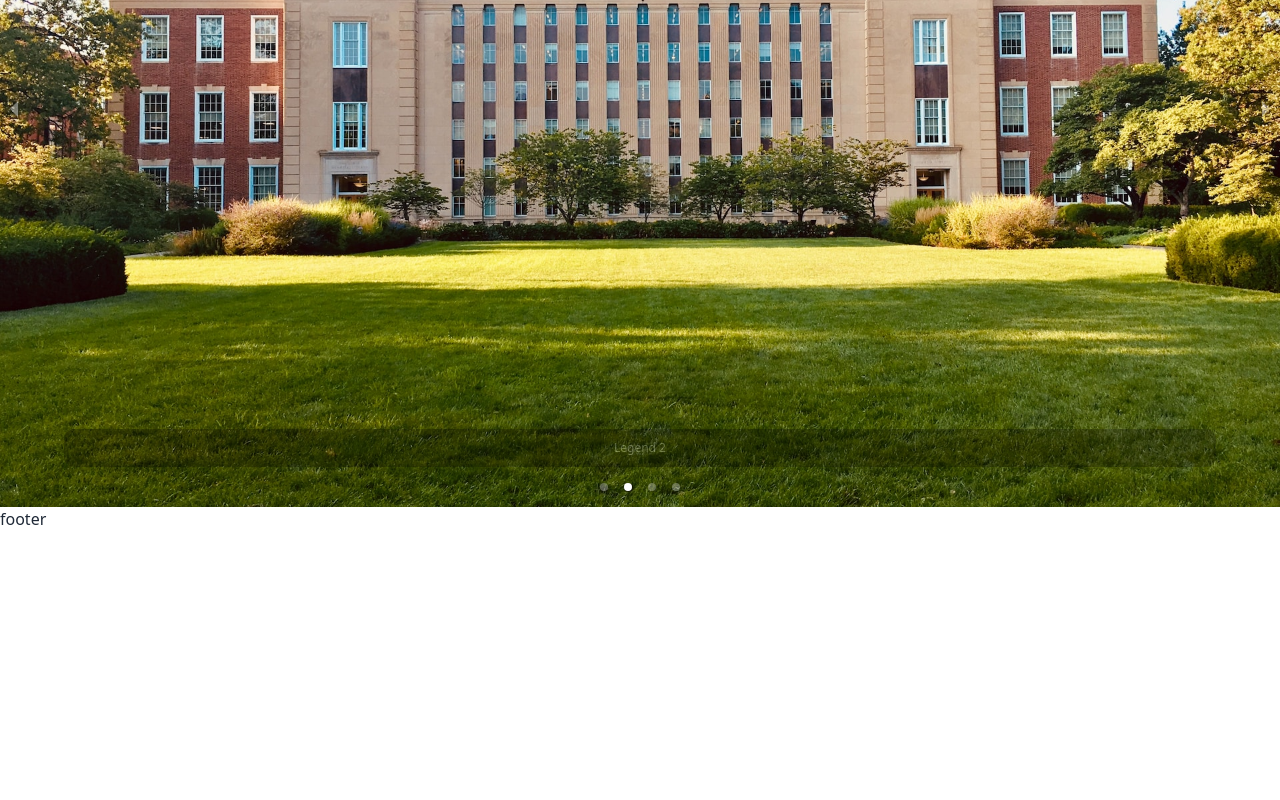
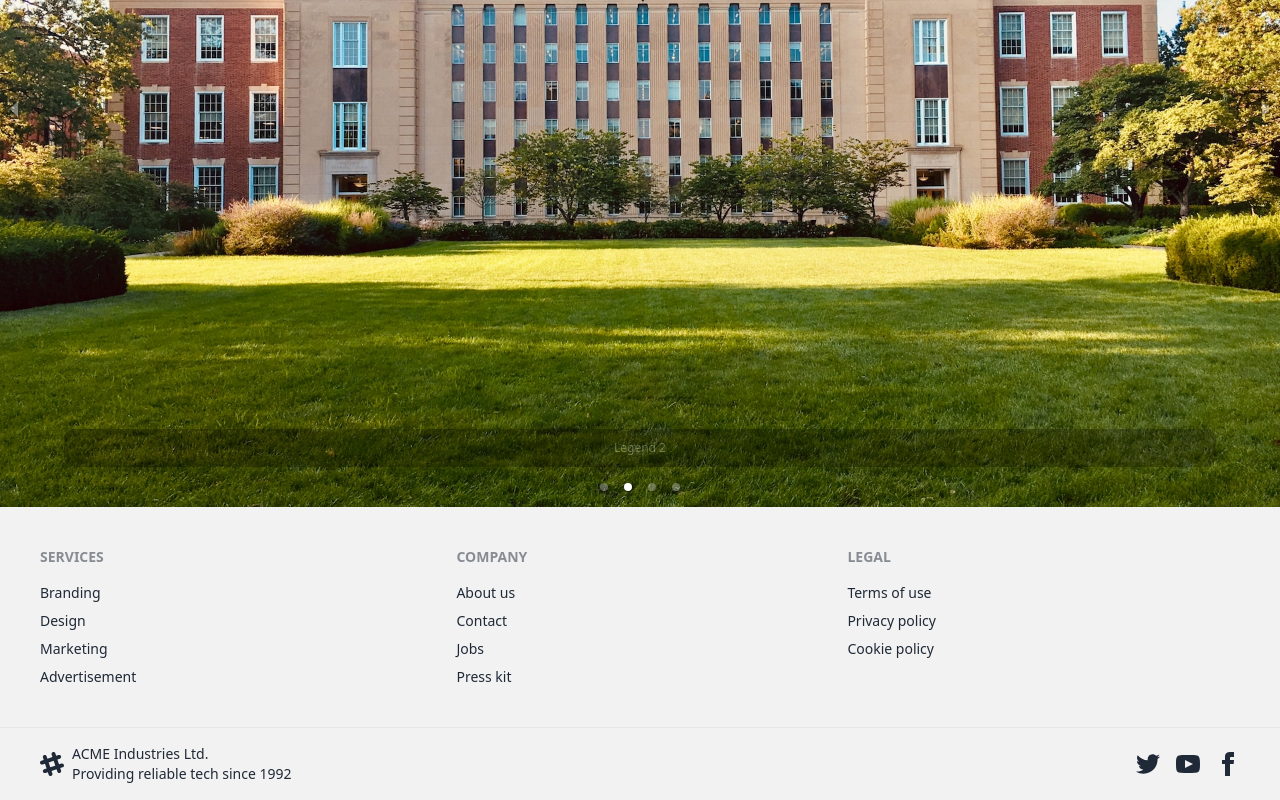
Before and after one commit to ProdipKumarShil/CollageConnect, a React (Vite) app: page / in a window 1280 px wide. Shown: the part 317-1117 px from the top of the page. Before the commit the page ends 848 px from the top, so only its background shows below. Built offline with nearby package versions, Linux system fonts and the light colour scheme.

Commit message:
added footer

```diff
--- a/src/shared/Footer/Footer.jsx
+++ b/src/shared/Footer/Footer.jsx
@@ -3,7 +3,41 @@
 const Footer = () => {
   return (
     <div>
-      footer
+      <footer className="footer p-10 bg-base-200 text-base-content">
+        <div>
+          <span className="footer-title">Services</span>
+          <a className="link link-hover">Branding</a>
+          <a className="link link-hover">Design</a>
+          <a className="link link-hover">Marketing</a>
+          <a className="link link-hover">Advertisement</a>
+        </div>
+        <div>
+          <span className="footer-title">Company</span>
+          <a className="link link-hover">About us</a>
+          <a className="link link-hover">Contact</a>
+          <a className="link link-hover">Jobs</a>
+          <a className="link link-hover">Press kit</a>
+        </div>
+        <div>
+          <span className="footer-title">Legal</span>
+          <a className="link link-hover">Terms of use</a>
+          <a className="link link-hover">Privacy policy</a>
+          <a className="link link-hover">Cookie policy</a>
+        </div>
+      </footer>
+      <footer className="footer px-10 py-4 border-t bg-base-200 text-base-content border-base-300">
+        <div className="items-center grid-flow-col">
+          <svg width="24" height="24" viewBox="0 0 24 24" xmlns="http://www.w3.org/2000/svg" fillRule="evenodd" clipRule="evenodd" className="fill-current"><path d="M22.672 15.226l-2.432.811.841 2.515c.33 1.019-.209 2.127-1.23 2.456-1.15.325-2.148-.321-2.463-1.226l-.84-2.518-5.013 1.677.84 2.517c.391 1.203-.434 2.542-1.831 2.542-.88 0-1.601-.564-1.86-1.314l-.842-2.516-2.431.809c-1.135.328-2.145-.317-2.463-1.229-.329-1.018.211-2.127 1.231-2.456l2.432-.809-1.621-4.823-2.432.808c-1.355.384-2.558-.59-2.558-1.839 0-.817.509-1.582 1.327-1.846l2.433-.809-.842-2.515c-.33-1.02.211-2.129 1.232-2.458 1.02-.329 2.13.209 2.461 1.229l.842 2.515 5.011-1.677-.839-2.517c-.403-1.238.484-2.553 1.843-2.553.819 0 1.585.509 1.85 1.326l.841 2.517 2.431-.81c1.02-.33 2.131.211 2.461 1.229.332 1.018-.21 2.126-1.23 2.456l-2.433.809 1.622 4.823 2.433-.809c1.242-.401 2.557.484 2.557 1.838 0 .819-.51 1.583-1.328 1.847m-8.992-6.428l-5.01 1.675 1.619 4.828 5.011-1.674-1.62-4.829z"></path></svg>
+          <p>ACME Industries Ltd. <br />Providing reliable tech since 1992</p>
+        </div>
+        <div className="md:place-self-center md:justify-self-end">
+          <div className="grid grid-flow-col gap-4">
+            <a><svg xmlns="http://www.w3.org/2000/svg" width="24" height="24" viewBox="0 0 24 24" className="fill-current"><path d="M24 4.557c-.883.392-1.832.656-2.828.775 1.017-.609 1.798-1.574 2.165-2.724-.951.564-2.005.974-3.127 1.195-.897-.957-2.178-1.555-3.594-1.555-3.179 0-5.515 2.966-4.797 6.045-4.091-.205-7.719-2.165-10.148-5.144-1.29 2.213-.669 5.108 1.523 6.574-.806-.026-1.566-.247-2.229-.616-.054 2.281 1.581 4.415 3.949 4.89-.693.188-1.452.232-2.224.084.626 1.956 2.444 3.379 4.6 3.419-2.07 1.623-4.678 2.348-7.29 2.04 2.179 1.397 4.768 2.212 7.548 2.212 9.142 0 14.307-7.721 13.995-14.646.962-.695 1.797-1.562 2.457-2.549z"></path></svg></a>
+            <a><svg xmlns="http://www.w3.org/2000/svg" width="24" height="24" viewBox="0 0 24 24" className="fill-current"><path d="M19.615 3.184c-3.604-.246-11.631-.245-15.23 0-3.897.266-4.356 2.62-4.385 8.816.029 6.185.484 8.549 4.385 8.816 3.6.245 11.626.246 15.23 0 3.897-.266 4.356-2.62 4.385-8.816-.029-6.185-.484-8.549-4.385-8.816zm-10.615 12.816v-8l8 3.993-8 4.007z"></path></svg></a>
+            <a><svg xmlns="http://www.w3.org/2000/svg" width="24" height="24" viewBox="0 0 24 24" className="fill-current"><path d="M9 8h-3v4h3v12h5v-12h3.642l.358-4h-4v-1.667c0-.955.192-1.333 1.115-1.333h2.885v-5h-3.808c-3.596 0-5.192 1.583-5.192 4.615v3.385z"></path></svg></a>
+          </div>
+        </div>
+      </footer>
     </div>
   );
 };
```
